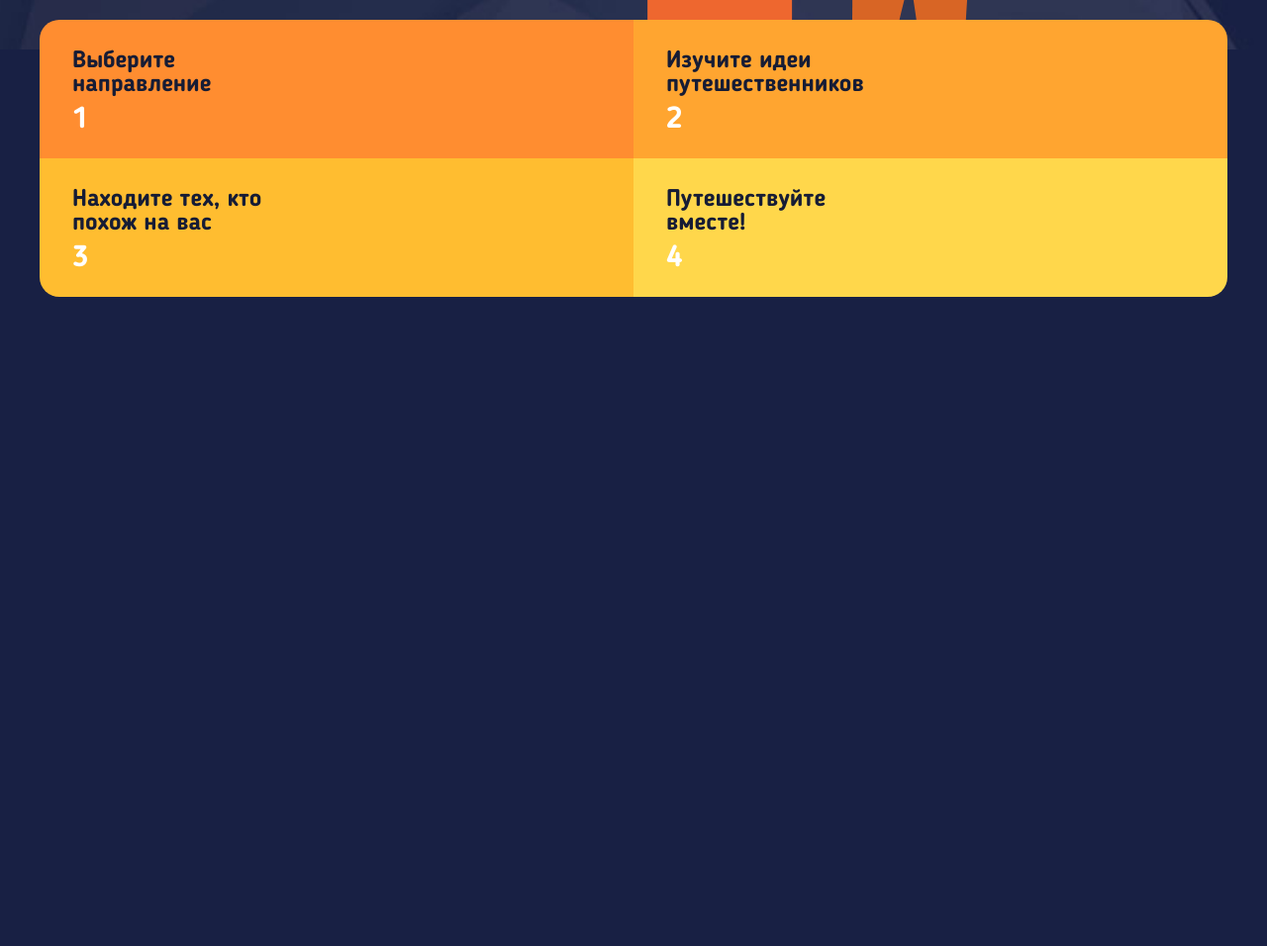
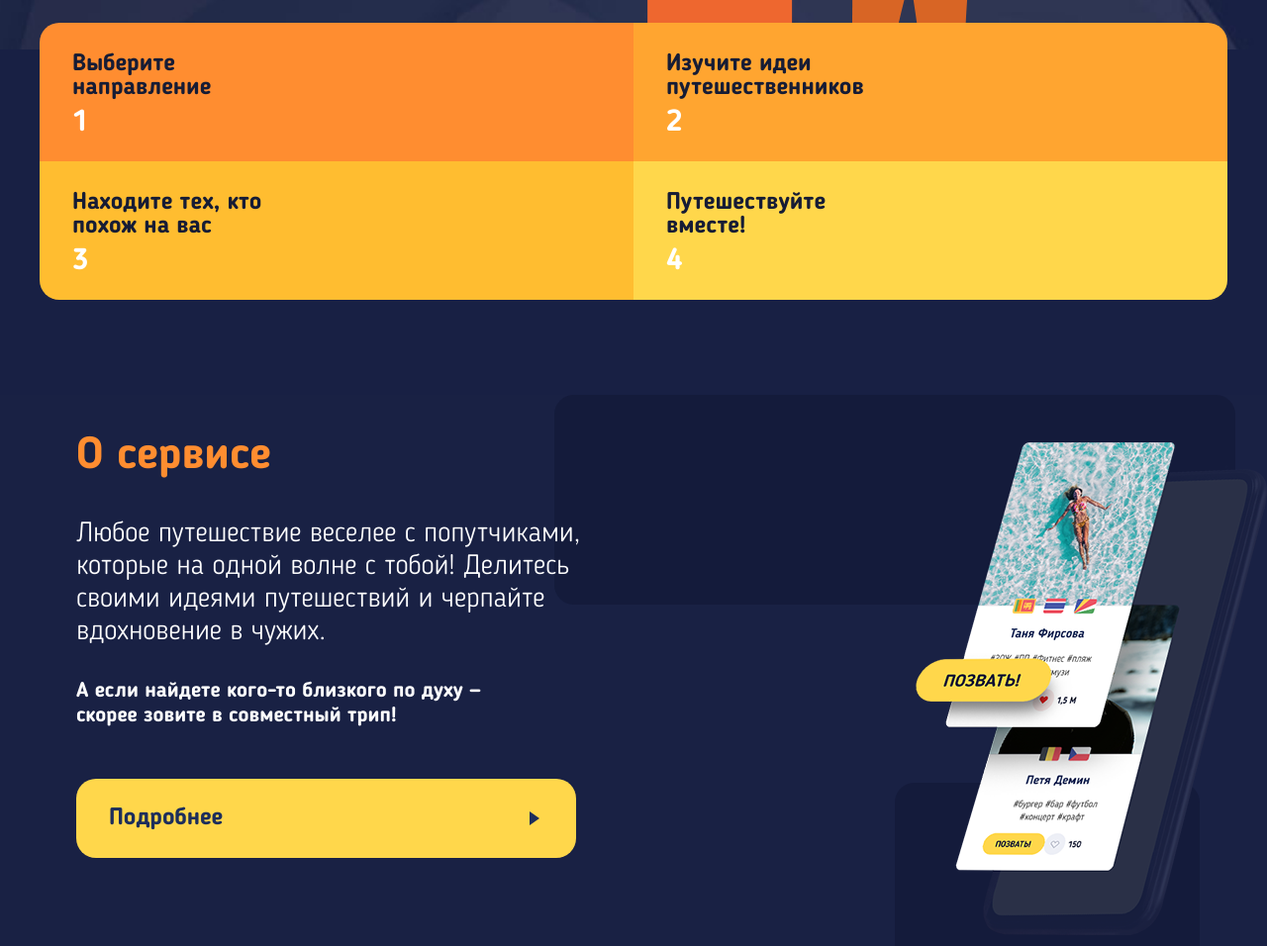
Before and after one commit to BloomingBurden/Let-go-adaptive-site, a website: page src/index.html in a window 1280 px wide. Shown: the part 806-1762 px from the top of the page at 99% size. Before the commit the page ends 1106 px from the top, so only its background shows below. Drawn offline with nearby package versions, Linux system fonts and the light colour scheme; files that its build step writes are made by us from their sources; files whose address does not match are found by name.

Commit message:
ready section about

```diff
--- a/src/html/about.html
+++ b/src/html/about.html
@@ -0,0 +1,15 @@
+<section class="about">
+  <div class="about__container container">
+    <div class="about__wrapper">
+      <h2 class="about__title title">О сервисе</h2>
+      <p class="about__descr">Любое путешествие веселее с попутчиками, которые на одной волне с тобой! Делитесь своими идеями путешествий и черпайте вдохновение в чужих.
+      </p>
+      <p class="about__descr about__descr--bold">
+        <b>А если найдете кого-то
+          близкого по духу — <br> скорее
+          зовите в совместный трип!</b>
+      </p>
+      <a href="" class="about__detail button">Подробнее</a>
+    </div>
+  </div>
+</section>
--- a/src/scss/base/general.scss
+++ b/src/scss/base/general.scss
@@ -96,9 +96,61 @@ button {
 
 .title {
   color: $special_orange;
-  font-size: 24px;
+  font-size: calcFluidFontSize(24, 45, 320, 768);
   line-height: 1;
   font-weight: 700;
+
+  @media (min-width: $tableW) {
+    font-size: 45px;
+  }
+}
+
+.button {
+  display: block;
+  position: relative;
+  padding: 20px 22px;
+  width: 100%;
+
+  font-weight: 700;
+  color: $basic_blue_light;
+  font-size: calcFluidFontSize(18, 24, 320, 768);
+  line-height: 1;
+  background-color: $basic_yellow;
+  border-radius: 10px;
+  transition: 0.3s ease;
+
+  @media (min-width: $tableW) {
+    font-size: 24px;
+    border-radius: 20px;
+    padding: 28px 33px;
+  }
+
+  @media (min-width: $desktopW) {
+    width: 280px;
+  }
+
+  &::after {
+    content: '';
+    position: absolute;
+    top: 50%;
+    right: 10px;
+    transform: translateY(-50%);
+    border: 7px solid transparent;
+    border-left: 10px solid $basic_blue_light;
+
+    @media (min-width: $tableW) {
+      right: 30px;
+    }
+  }
+
+  &:hover,
+  &:focus {
+    background-color: $special_orange;
+  }
+
+  &:active {
+    color: rgba($basic_blue_light, 0.3);
+  }
 }
 
 .page-body main {
--- /dev/null
+++ b/src/scss/blocks/about.scss
@@ -0,0 +1,97 @@
+.about {
+  padding: 30px 36px 82px 24px;
+
+  background-image: url('@img/about/about-mobile.png');
+  background-repeat: no-repeat;
+  background-position: center 5px;
+  background-size: 292px 353px;
+  background-color: $dark-blue;
+
+  @media (min-width: $tableW) {
+    padding: 40px 36px 89px 37px;
+    background-image: url('@img/about/img-tablet.png');
+    background-size: 720px 596px;
+    background-position: right top;
+  }
+
+  @media (min-width: $desktopW) {
+    background-position: 93% bottom;
+    padding: 132px 36px 163px 73px;
+    background-size: 630px 665px;
+    background-color: $accent;
+  }
+
+  @media (min-resolution: 2dppx) and (min-width: $mobileW) {
+    background-image: url('@img/about/about-mobile@2x.png');
+  }
+
+  @media (min-resolution: 2dppx) and (min-width: $tableW) {
+    background-image: url('@img/about/img-tablet@2x.png')
+  }
+
+  @media (min-resolution: 2dppx) and (min-width: $desktopW) {
+    background-image: url('@img/about/img_back@2x.png');
+  }
+}
+
+.about__wrapper {
+  @media (min-width: $tableW) {
+    width: 50%;
+  }
+  @media (min-width: $desktopW) {
+    width: 51%;
+  }
+}
+
+.about__title {
+  margin: 0;
+  margin-bottom: 22px;
+
+  @media (min-width: $tableW) {
+    margin-bottom: 40px;
+  }
+
+  @media (min-width: $desktopW) {
+    margin-bottom: 56px;
+  }
+}
+
+.about__descr {
+  margin: 0;
+  margin-bottom: 20px;
+  font-size: calcFluidFontSize(16, 28, 320, 768);
+
+  @media (min-width: $tableW) {
+    font-size: 28px;
+    line-height: calc(33/28);
+    margin-bottom: 30px;
+  }
+
+  @media (min-width: $desktopW) {
+    margin-bottom: 40px;
+  }
+
+  &--bold {
+    font-weight: 700;
+    margin: 0;
+
+    @media (min-width: $tableW) {
+      margin-bottom: 51px;
+      font-size: 21px;
+      line-height: calc(25/21);
+    }
+
+    @media (min-width: $desktopW) {
+      margin-bottom: 85px;
+    }
+  }
+}
+
+.about__detail {
+  display: none;
+
+  @media (min-width: $tableW) {
+    display: block;
+    width: 89.61%;
+  }
+}
--- a/src/scss/blocks/preview.scss
+++ b/src/scss/blocks/preview.scss
@@ -1,6 +1,12 @@
 .preview {
   position: relative;
   overflow: hidden;
+  padding-bottom: 39px;
+
+
+  @media (min-width: $tableW) {
+    padding-bottom: 96px;
+  }
 
   @media (min-width: $desktopW) {
     padding-bottom: 123px;
@@ -68,7 +74,7 @@
   @media (min-width: $tableW) {
     font-size: 60px;
     line-height: calc(70/60);
-    margin-bottom: 62px;
+    margin-bottom: 90px;
   }
 
   @media (min-width: $desktopW) {
@@ -149,12 +155,13 @@
   margin-bottom: 29px;
 
   @media (min-width: $tableW) {
-    width: 295px;
+    width: 42.87%;
     padding-left: 32px;
     margin-bottom: 213px;
   }
 
   @media (min-width: $desktopW) {
+    width: 45%;
     padding-top: 62px;
     padding-right: 30px;
     padding-left: 0;
--- a/src/scss/style.scss
+++ b/src/scss/style.scss
@@ -29,3 +29,5 @@
 @import 'blocks/social';
 
 @import 'blocks/preview';
+
+@import 'blocks/about';
```
Also changed, not shown: dist/css/style.css, dist/css/style.min.css, dist/img/about/img-tablet.png (added), dist/img/about/img-tablet.webp (added), dist/img/about/img-tablet@2x.png (added), dist/img/about/img-tablet@2x.webp (added), dist/img/about/img_tablet.png (deleted), dist/img/about/img_tablet.webp (deleted), dist/img/about/img_tablet@2x.png (deleted), dist/img/about/img_tablet@2x.webp (deleted), dist/index.html, src/img/about/img-tablet.png (added), src/img/about/img-tablet@2x.png (added), src/img/about/img_tablet.png (deleted), 1 more files.
